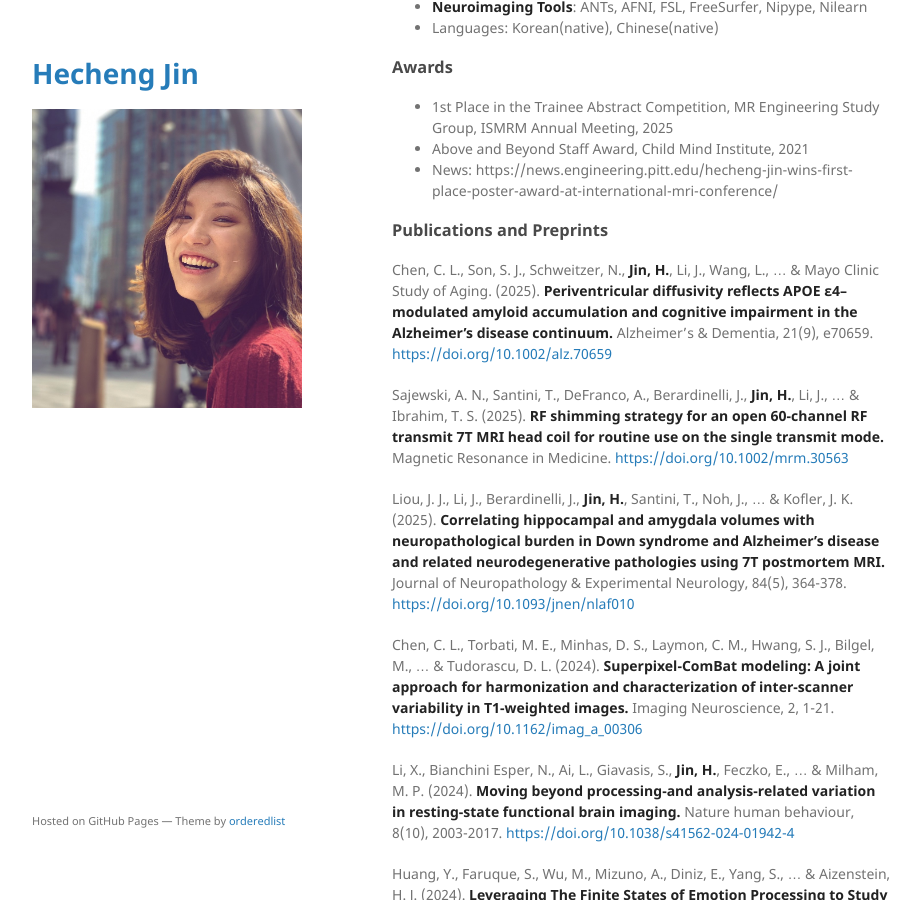
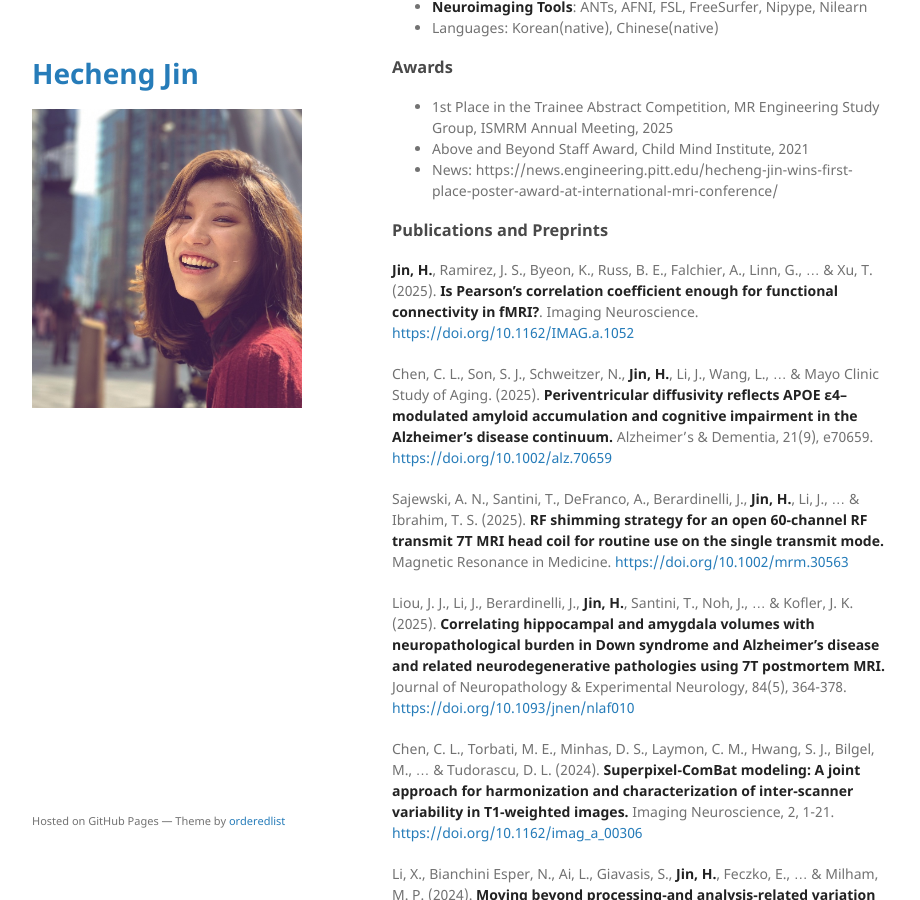
Before and after one commit to HechengJin0/hechengjin0.github.io, a Jekyll site: the page built from index.md, in a window 1280 px wide and 900 px high, scrolled down 922 px. Shown: the whole window, without its empty margins (178-1098 px from the left). Built offline with Jekyll 4.4.1, drawn with Linux system fonts in a browser that asks for light colours; the repository's description, which GitHub fills in, is left out; our own code applies the rules of GitHub Pages for plain Markdown files.

Commit message:
Update index.md

```diff
--- a/index.md
+++ b/index.md
@@ -38,6 +38,8 @@ My interdisciplinary background spans electromagnetic simulation, MRI coil proto
 - News: https://news.engineering.pitt.edu/hecheng-jin-wins-first-place-poster-award-at-international-mri-conference/
 
 ### Publications and Preprints
+**Jin, H.**, Ramirez, J. S., Byeon, K., Russ, B. E., Falchier, A., Linn, G., ... & Xu, T. (2025). **Is Pearson’s correlation coefficient enough for functional connectivity in fMRI?**. Imaging Neuroscience. [https://doi.org/10.1162/IMAG.a.1052](https://doi.org/10.1162/IMAG.a.1052)
+
 Chen, C. L., Son, S. J., Schweitzer, N., **Jin, H.**, Li, J., Wang, L., ... & Mayo Clinic Study of Aging. (2025). **Periventricular diffusivity reflects APOE ε4–modulated amyloid accumulation and cognitive impairment in the Alzheimer's disease continuum.** Alzheimer's & Dementia, 21(9), e70659. [https://doi.org/10.1002/alz.70659](https://doi.org/10.1002/alz.70659)
 
 Sajewski, A. N., Santini, T., DeFranco, A., Berardinelli, J., **Jin, H.**, Li, J., ... & Ibrahim, T. S. (2025). **RF shimming strategy for an open 60‐channel RF transmit 7T MRI head coil for routine use on the single transmit mode.** Magnetic Resonance in Medicine. [https://doi.org/10.1002/mrm.30563](https://doi.org/10.1002/mrm.30563)
```
